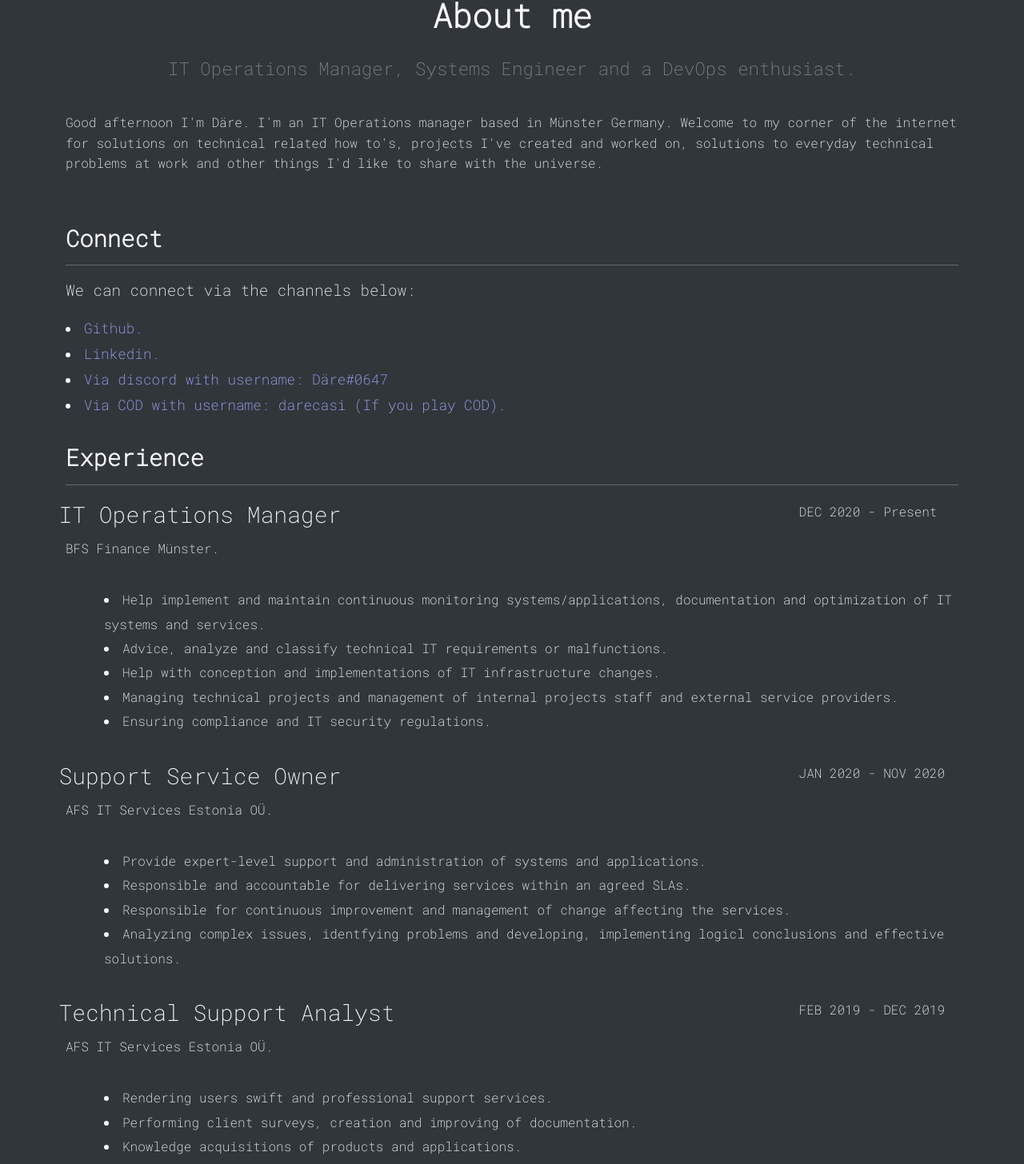
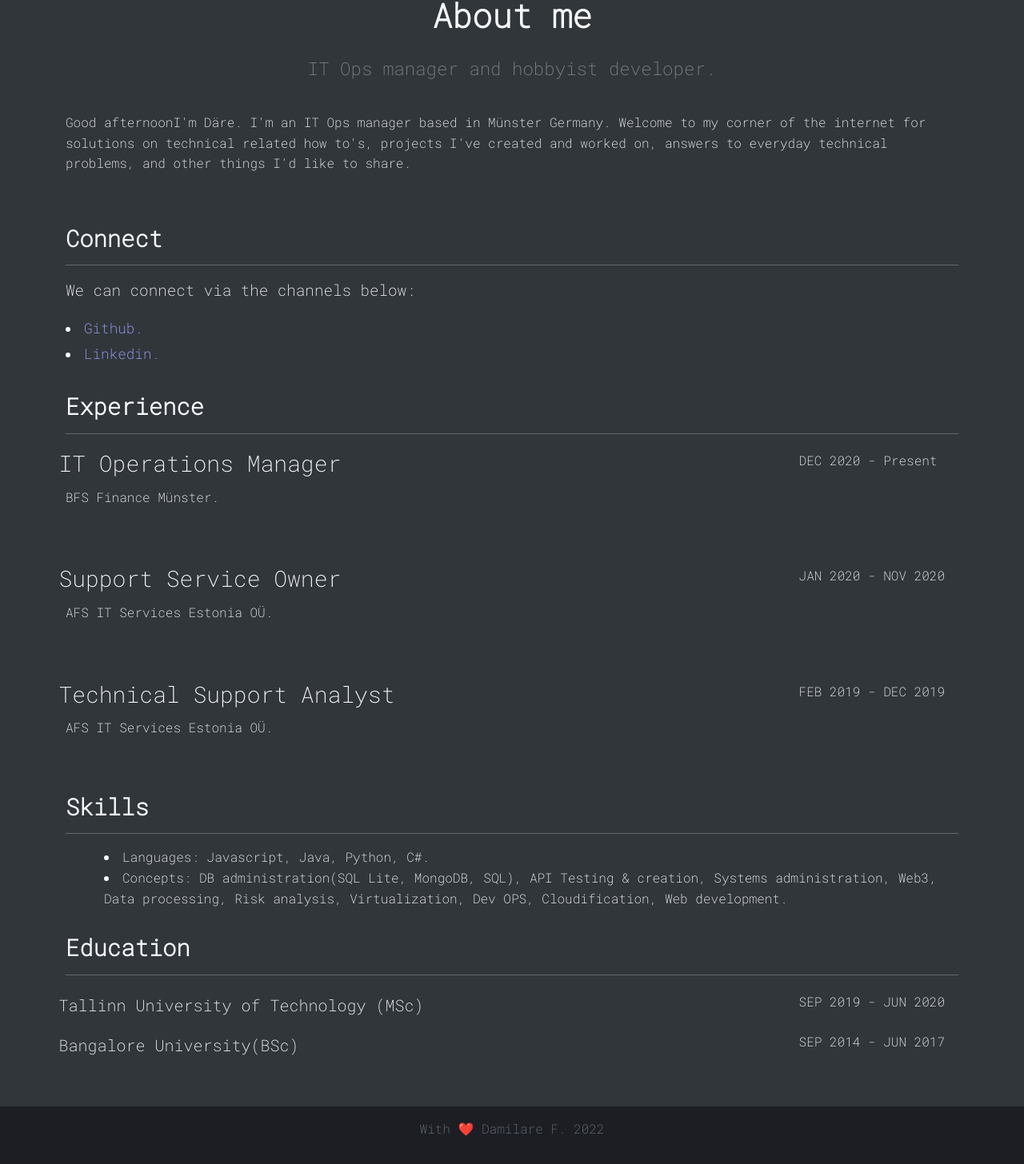
Before and after one commit to fodare/damilare-me, a React (Create React App) app: page /about in a window 1280 px wide. Shown: the part 412-1868 px from the top of the page at 80% size. Built offline with nearby package versions, Linux system fonts and the light colour scheme.

Commit message:
Remove some info from the about page

```diff
--- a/src/views/About.jsx
+++ b/src/views/About.jsx
@@ -6,18 +6,16 @@
       <div className="container about">
          <div className="aboutIntro">
             <h3>About me</h3>
-            <p>
-               IT Operations Manager, Systems Engineer and a DevOps enthusiast.
-            </p>
+            <p>IT Ops manager and hobbyist developer.</p>
          </div>
 
          <div className="aboutMessage">
             <p>
-               <Greetings /> I'm Däre. I'm an IT Operations manager based in
-               Münster Germany. Welcome to my corner of the internet for
-               solutions on technical related how to's, projects I've created
-               and worked on, solutions to everyday technical problems at work
-               and other things I'd like to share with the universe.
+               <Greetings />
+               I'm Däre. I'm an IT Ops manager based in Münster Germany. Welcome
+               to my corner of the internet for solutions on technical related
+               how to's, projects I've created and worked on, answers to
+               everyday technical problems, and other things I'd like to share.
             </p>
 
             <div id="connect" className="connect-div">
@@ -46,16 +44,6 @@
                         Linkedin.
                      </a>
                   </li>
-                  <li>
-                     <span className="connectLinks-discord">
-                        Via discord with username: Däre#0647
-                     </span>
-                  </li>
-                  <li>
-                     <span className="connectLinks-discord">
-                        Via COD with username: darecasi (If you play COD).
-                     </span>
-                  </li>
                </span>
             </div>
 
@@ -75,27 +63,6 @@
                   <span className="company-name">
                      <p>BFS Finance Münster.</p>
                   </span>
-
-                  <span className="expreience-tasks">
-                     <li>
-                        Help implement and maintain continuous monitoring
-                        systems/applications, documentation and optimization of
-                        IT systems and services.
-                     </li>
-                     <li>
-                        Advice, analyze and classify technical IT requirements
-                        or malfunctions.
-                     </li>
-                     <li>
-                        Help with conception and implementations of IT
-                        infrastructure changes.
-                     </li>
-                     <li>
-                        Managing technical projects and management of internal
-                        projects staff and external service providers.
-                     </li>
-                     <li>Ensuring compliance and IT security regulations.</li>
-                  </span>
                </div>
 
                <div className="experice-div">
@@ -107,26 +74,6 @@
                   <span className="company-name">
                      <p>AFS IT Services Estonia OÜ.</p>
                   </span>
-
-                  <span className="expreience-tasks">
-                     <li>
-                        Provide expert-level support and administration of
-                        systems and applications.
-                     </li>
-                     <li>
-                        Responsible and accountable for delivering services
-                        within an agreed SLAs.
-                     </li>
-                     <li>
-                        Responsible for continuous improvement and management of
-                        change affecting the services.
-                     </li>
-                     <li>
-                        Analyzing complex issues, identfying problems and
-                        developing, implementing logicl conclusions and
-                        effective solutions.
-                     </li>
-                  </span>
                </div>
 
                <div className="experice-div">
@@ -137,24 +84,6 @@
 
                   <span className="company-name">
                      <p>AFS IT Services Estonia OÜ.</p>
-                  </span>
-
-                  <span className="expreience-tasks">
-                     <li>
-                        Rendering users swift and professional support services.
-                     </li>
-
-                     <li>
-                        Performing client surveys, creation and improving of
-                        documentation.
-                     </li>
-                     <li>
-                        Knowledge acquisitions of products and applications.
-                     </li>
-                     <li>
-                        Collecting and analyzing application logs to identify
-                        issues and providing inputs for application performance.
-                     </li>
                   </span>
                </div>
             </div>
```
